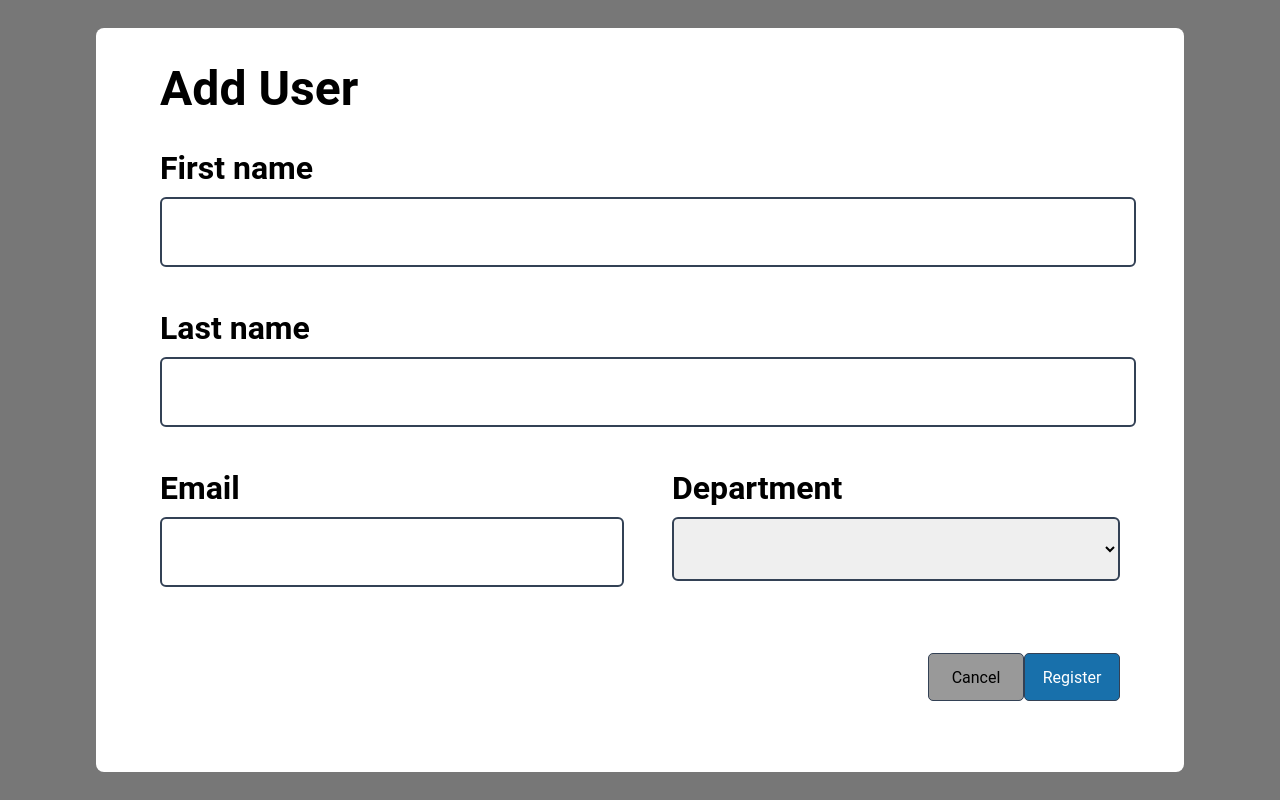
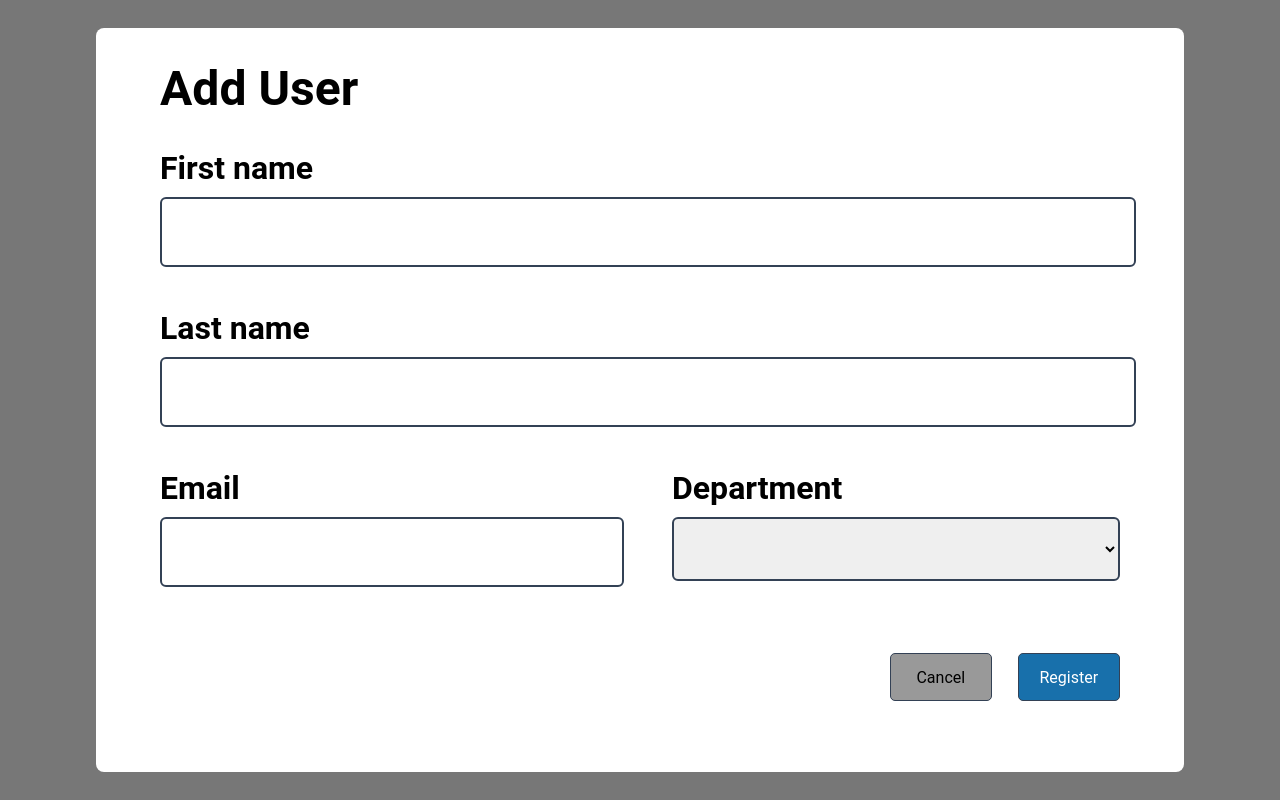
Before and after one commit to invincibleAditya303/users-directory, a React (Create React App) app in the folder frontend/: page /userform in a window 1280 px wide. Built offline with nearby package versions, Linux system fonts and the light colour scheme.

Commit message:
final commit

```diff
--- a/frontend/src/components/UserForm/index.css
+++ b/frontend/src/components/UserForm/index.css
@@ -125,7 +125,7 @@
 }
 
 .add-user-buttons-container {
-    width: 15vw;
+    width: 18vw;
     height: 6vh;
     display: flex;
     justify-content: space-between;
```
